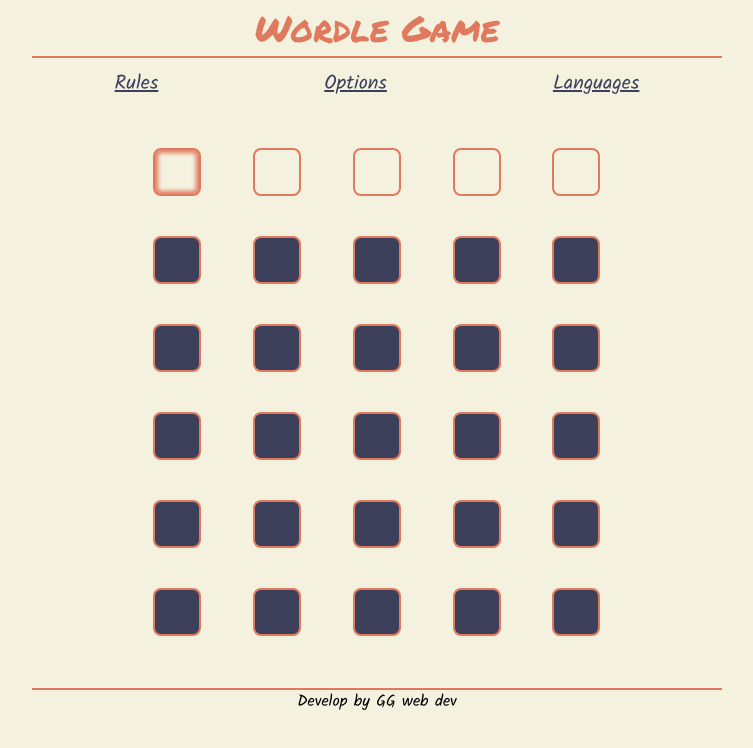
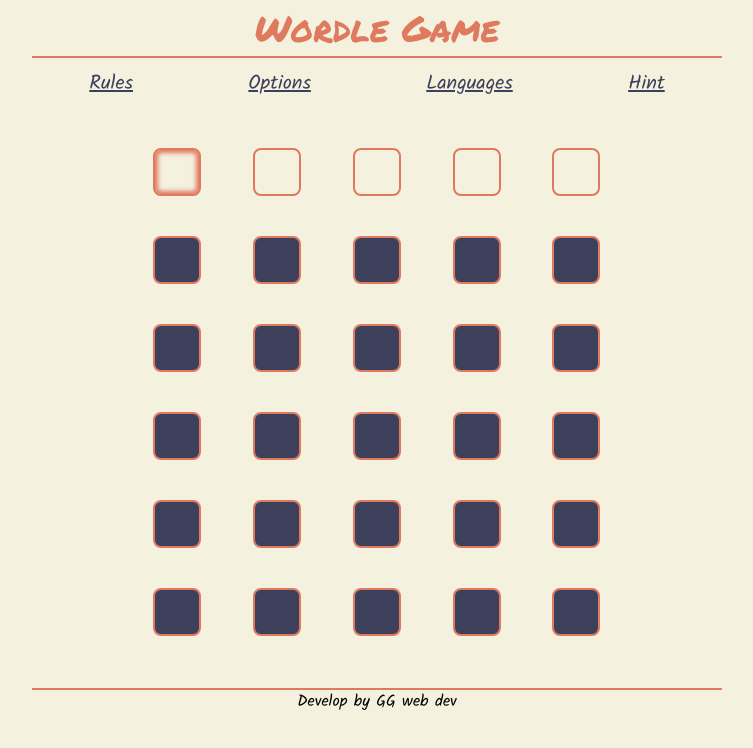
Before and after one commit to ghislaingirardeau/wordle-game, a Vue app: page / in a window 1280 px wide. Shown: the top 748 px of the page, without its empty margins (263-1016 px from the left). Built offline with nearby package versions, Linux system fonts and the light colour scheme.

Commit message:
feat: hint - add container into menu header

```diff
--- a/src/components/TheHeader.vue
+++ b/src/components/TheHeader.vue
@@ -31,6 +31,13 @@
         >
           Languages
         </h2>
+        <h2
+          @click="toggleContentToShow('hint')"
+          class="text-xl underline text-marine inline-block cursor-pointer"
+          data-type="Hint"
+        >
+          Hint
+        </h2>
       </div>
 
       <div class="content_block w-full">
@@ -38,6 +45,7 @@
           <Difficulty v-if="isOptionsShow" />
           <Rules v-else-if="isRulesShow" />
           <Languages v-else-if="isLanguagesShow" />
+          <Hint v-else-if="isHintShow" />
         </Transition>
       </div>
     </div>
@@ -49,30 +57,43 @@ import Difficulty from "@/components/menu/Difficulty.vue";
 // @ts-ignore: Unreachable code error
 import Rules from "@/components/menu/Rules.vue";
 import Languages from "@/components/menu/Langues.vue";
+import Hint from "@/components/menu/Hint.vue";
 
 import { ref } from "vue";
 // display / hide options menu
 const isOptionsShow = ref(false);
 const isRulesShow = ref(false);
 const isLanguagesShow = ref(false);
+const isHintShow = ref(false);
 
 function toggleContentToShow(content: string) {
   if (content === "rules") {
     isRulesShow.value = !isRulesShow.value;
     isOptionsShow.value = false;
     isLanguagesShow.value = false;
+    isHintShow.value = false;
     return;
   }
   if (content === "options") {
     isRulesShow.value = false;
     isOptionsShow.value = !isOptionsShow.value;
-    isLanguagesShow.value = false;
+    isRulesShow.value = false;
+    isHintShow.value = false;
     return;
   }
   if (content === "languages") {
     isRulesShow.value = false;
     isOptionsShow.value = false;
     isLanguagesShow.value = !isLanguagesShow.value;
+    isHintShow.value = false;
+
+    return;
+  }
+  if (content === "hint") {
+    isRulesShow.value = false;
+    isOptionsShow.value = false;
+    isLanguagesShow.value = false;
+    isHintShow.value = !isHintShow.value;
     return;
   }
 }
--- /dev/null
+++ b/src/components/menu/Hint.vue
@@ -0,0 +1,11 @@
+<template>
+  <div class="hint_container my-2">
+    <p>get definition and show</p>
+  </div>
+</template>
+
+<script setup lang="ts">
+import { computed, ref, type Ref } from "vue";
+</script>
+
+<style lang="css" scoped></style>
```
